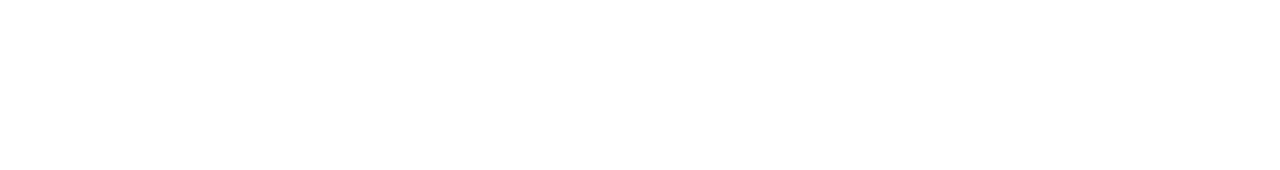
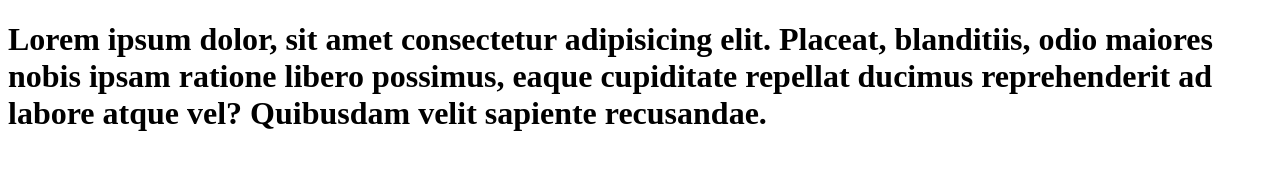
Before and after one commit to myohtet003/github, a plain HTML site: page index.html in a window 1280 px wide. Drawn offline with Linux system fonts and the light colour scheme.

Commit message:
second commit

```diff
--- a/index.html
+++ b/index.html
@@ -6,6 +6,7 @@
 	<title>Document</title>
 </head>
 <body>
-
+	<h1>Lorem ipsum dolor, sit amet consectetur adipisicing elit. Placeat,
+		blanditiis, odio maiores nobis ipsam ratione libero possimus, eaque cupiditate repellat ducimus reprehenderit ad labore atque vel? Quibusdam velit sapiente recusandae.</h1>
 </body>
 </html>
```
